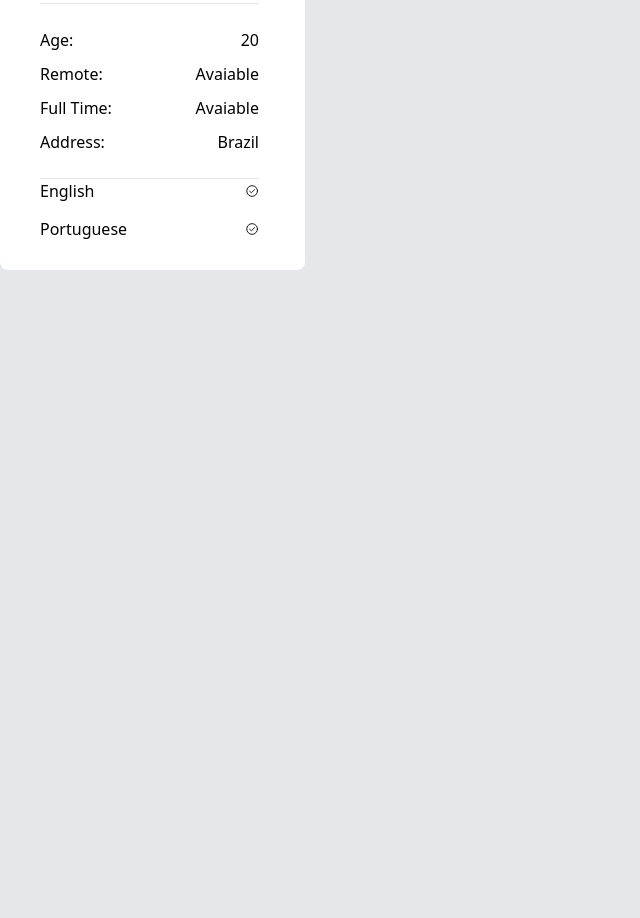
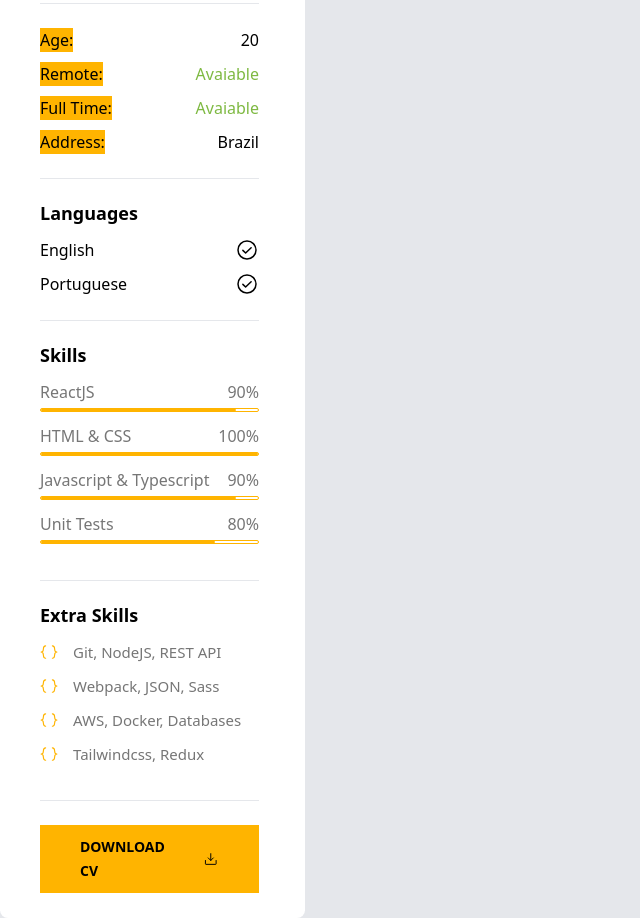
Before and after one commit to KaioMarxDEV/mysite, a React (Vite) app: page / in a window 1280 px wide. Shown: the part 360-1278 px from the top of the page, without its empty margins (0-640 px from the left). Before the commit the page ends 800 px from the top, so only its background shows below. Built offline with nearby package versions, Linux system fonts and the light colour scheme.

Commit message:
feat: left menu component finished

```diff
--- a/src/App.tsx
+++ b/src/App.tsx
@@ -3,7 +3,7 @@ import { MainBanner } from './Components/MainBanner';
 
 export function App() {
   return (
-    <div className='w-full grid grid-cols-[305px_1fr_108px]'>
+    <div className='w-screen grid grid-cols-[305px_1fr_108px]'>
       <LeftMenu />
       <MainBanner />
       <nav>nav bar looser</nav>
--- /dev/null
+++ b/src/Components/ExtraSkills/index.tsx
@@ -0,0 +1,26 @@
+import { BracketsCurly } from "phosphor-react";
+import { useEffect, useState } from "react";
+import { ExtraSkillsArr } from "../../utils/extraSkills";
+
+interface ExtraSkillsDTO {
+  name: string;
+}
+
+export function ExtraSkills() {
+  const [extraSkills, setExtraSkills] = useState<ExtraSkillsDTO[]>([])
+
+  useEffect(() => {
+    setExtraSkills(ExtraSkillsArr)
+  }, [])
+
+  return (
+    <>
+      {extraSkills.map(({ name }) => (
+        <div className="mb-[10px] flex items-center">
+          <BracketsCurly size={18} className="text-[#FFB400]"/>
+          <span className="ml-[15px] text-[#767676] text-[15px]">{name}</span>
+        </div>
+      ))}
+    </>
+  )
+}
--- a/src/Components/LeftMenu/index.tsx
+++ b/src/Components/LeftMenu/index.tsx
@@ -1,5 +1,6 @@
-import { CheckCircle, GithubLogo, LinkedinLogo } from 'phosphor-react';
-import styles from './leftMenu.module.css';
+import { CheckCircle, DownloadSimple, GithubLogo, LinkedinLogo } from 'phosphor-react';
+import { ExtraSkills } from '../ExtraSkills';
+import { SkillBar } from '../SkillBar';
 
 export function LeftMenu() {
   return (
@@ -22,36 +23,55 @@ export function LeftMenu() {
 
       <div className='mt-6 w-full flex flex-col border-b border-solid pb-6 gap-[10px]'>
         <div className='flex flex-row justify-between'>
-          <span>Age: </span>
+          <span className='bg-[#FFB400]'>Age: </span>
           <p>20</p>
         </div>
         <div className='flex flex-row justify-between'>
-          <span>Remote:</span>
-          <p className={styles.avaiable}>Avaiable</p>
+          <span className='bg-[#FFB400]'>Remote:</span>
+          <p className='text-[#7EB942]'>Avaiable</p>
         </div>
         <div className='flex flex-row justify-between'>
-          <span>Full Time: </span>
-          <p className={styles.avaiable}>Avaiable</p>
+          <span className='bg-[#FFB400]'>Full Time: </span>
+          <p className='text-[#7EB942]'>Avaiable</p>
         </div>
         <div className='flex flex-row justify-between'>
-          <span>Address: </span>
+          <span className='bg-[#FFB400]'>Address: </span>
           <p>Brazil</p>
         </div>
       </div>
 
-      <div className={styles.languages}>
-        <div>
+      <div className='mt-6 w-full flex flex-col gap-[10px]  border-b border-solid pb-6 '>
+        <h3 className='text-lg leading-5 font-bold mb-[5px]'>Languages</h3>
+        <div className='flex items-center justify-between'>
           <span>English</span>
-          <div className={styles.languagesSeparator}/>
           <CheckCircle size={24} />
         </div>
-        <div>
+        <div className='flex items-center justify-between'>
           <span>Portuguese</span>
-          <div className={styles.languagesSeparator}/>
-          <CheckCircle size={32} />
+          <CheckCircle size={24} />
         </div>
       </div>
 
+      <div className='mt-6 w-full flex flex-col border-b border-solid pb-6 '>
+        <h3 className='text-lg leading-5 font-bold mb-[15px]'>Skills</h3>
+        <SkillBar />
+      </div>
+
+      <div className='mt-6 w-full flex flex-col border-b border-solid pb-6 '>
+        <h3 className='text-lg leading-5 font-bold mb-[15px]'>Extra Skills</h3>
+        <ExtraSkills />
+      </div>
+
+      <div className='mt-6 w-full hover:text-white hover:shadow-[0px_0px_10px] hover:shadow-[#FFB400]' >
+        <a href='https://www.google.com' target={'_blank'}
+          className='flex items-center justify-center bg-[#FFB400]  py-[10px] px-[40px]'
+        >
+          <span className='mr-5 text-[14px] font-semibold'>
+            DOWNLOAD CV
+          </span>
+          <DownloadSimple size={16} />
+        </a>
+      </div>
     </div>
   )
 }
--- a/src/Components/LeftMenu/leftMenu.module.css
+++ /dev/null
@@ -1,43 +0,0 @@
-.about {
-  width: 100%;
-  display: flex;
-  flex-direction: column;
-  gap: 0.625rem;
-}
-
-.about div {
-  display: flex;
-  align-items: center;
-  justify-content: space-between;
-}
-
-.about div > span {
-  background: var(--gold-500-dark);
-  padding: 3px;
-
-  color: var(--gray-300);
-  font-size: 0.9375rem;
-  line-height: 1.24;
-}
-
-.avaiable {
-  color: var(--green-500);
-}
-
-.languages {
-  width: 100%;
-  display: flex;
-  flex-direction: column;
-  gap: 0.625rem;
-}
-
-.languagesSeparator {
-  width: 100%;
-  margin: 0 10px;
-  border: 1px dashed var(--gray-100);
-}
-
-.languages div {
-  display: flex;
-  align-items: center;
-}
--- /dev/null
+++ b/src/Components/SkillBar/index.tsx
@@ -0,0 +1,32 @@
+import { useEffect, useState } from "react";
+import { Skills } from "../../utils/skills";
+
+interface SkillsDTO {
+  name: string;
+  percentage: string;
+  color: string;
+}
+
+export function SkillBar() {
+  const [skills, setSkills] = useState<SkillsDTO[]>([])
+
+  useEffect(() => {
+    setSkills(Skills)
+  }, [])
+
+  return (
+    <>
+      {skills.map(({ name, percentage, color }) => (
+        <div className="mb-3">
+          <div className="flex flex-row justify-between items-center mb-1">
+            <p className="text-[#767676] text-base">{name}</p>
+            <span className="text-[#767676] text-base">{percentage}</span>
+          </div>
+          <div className={`w-full h-[4px] rounded-[30px] border border-solid border-[#FFB400]`}>
+            <div style={{width: `${percentage}`}}  className={`h-[2px] rounded-[30px] bg-[${color}]`} />
+          </div>
+        </div>
+      ))}
+    </>
+  )
+}
--- /dev/null
+++ b/src/utils/extraSkills.ts
@@ -0,0 +1,6 @@
+export const ExtraSkillsArr = [
+  {name: 'Git, NodeJS, REST API'},
+  {name: 'Webpack, JSON, Sass'},
+  {name: 'AWS, Docker, Databases'},
+  {name: 'Tailwindcss, Redux'}
+]
--- /dev/null
+++ b/src/utils/skills.ts
@@ -0,0 +1,6 @@
+export const Skills = [
+  {name:'ReactJS', percentage:'90%', color: '#FFB400'},
+  {name:'HTML & CSS', percentage:'100%', color: '#FFB400'},
+  {name:'Javascript & Typescript', percentage:'90%', color: '#FFB400'},
+  {name:'Unit Tests', percentage:'80%', color: '#FFB400'},
+]
--- a/tailwind.config.js
+++ b/tailwind.config.js
@@ -1,24 +1,11 @@
 /** @type {import('tailwindcss').Config} */
 module.exports = {
   content: ["./src/**/*.{ts,tsx}"],
+  mode: 'jit',
   theme: {
     extend: {},
   },
   plugins: [],
-  colors: {
-    'default-gold': '#FFB400',
-    '--default-gray': '#2B2B2B',
-    '--default-gray-d': '#18191A',
-    '--default-gray-l': '#3A3B3C',
-    '--white': '#FFFFFF',
-    '--white-d': '#E4E6EB',
-    '--white-l': '#F0F0F6',
-
-    '--gray-100': '#767676',
-    '--gray-500': '#242526',
-
-    '--green-500': '#7EB942'
-  },
   fontFamily: {
     sans: ['Roboto'],
     serif: ['Roboto']
```
